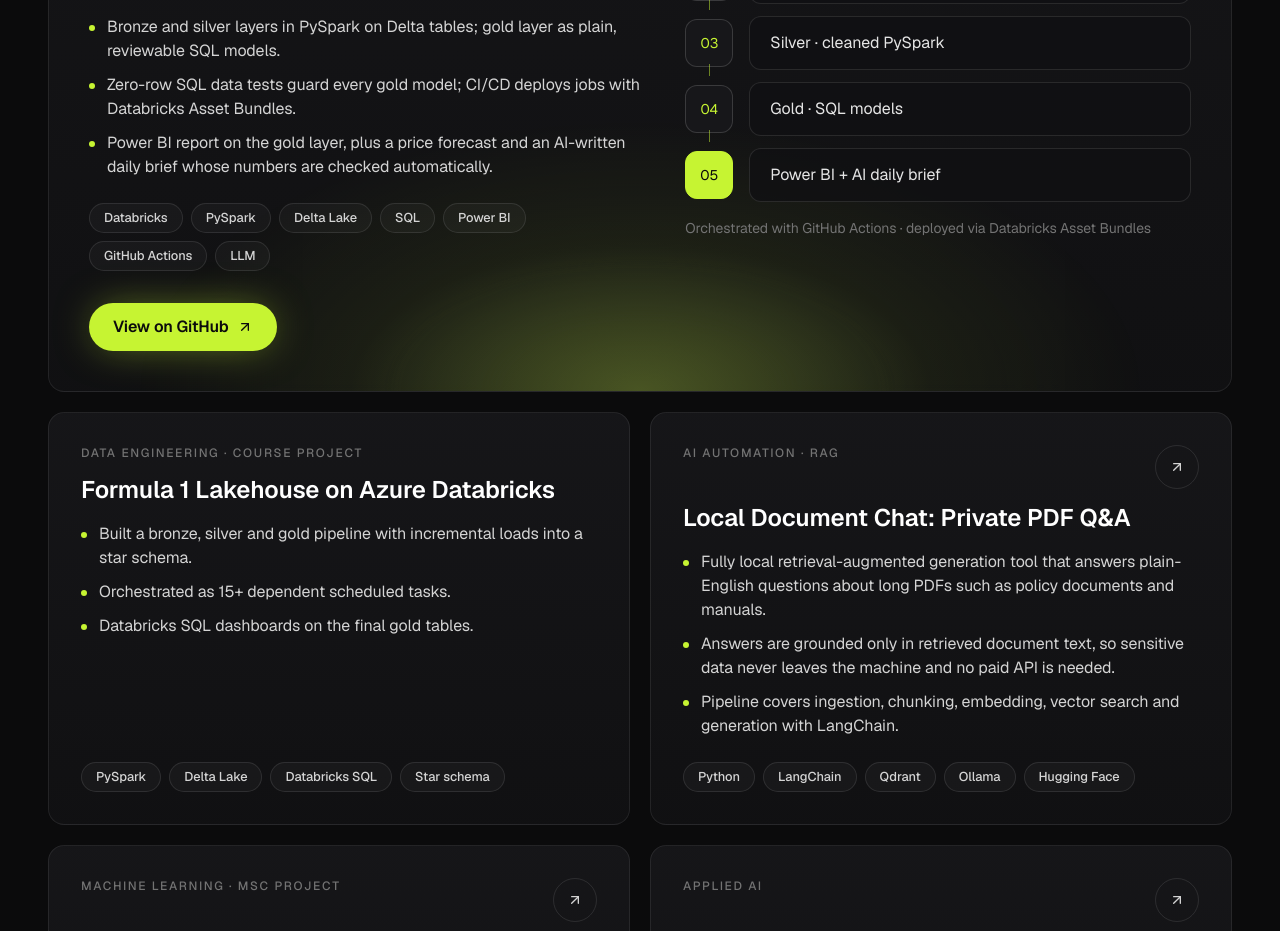
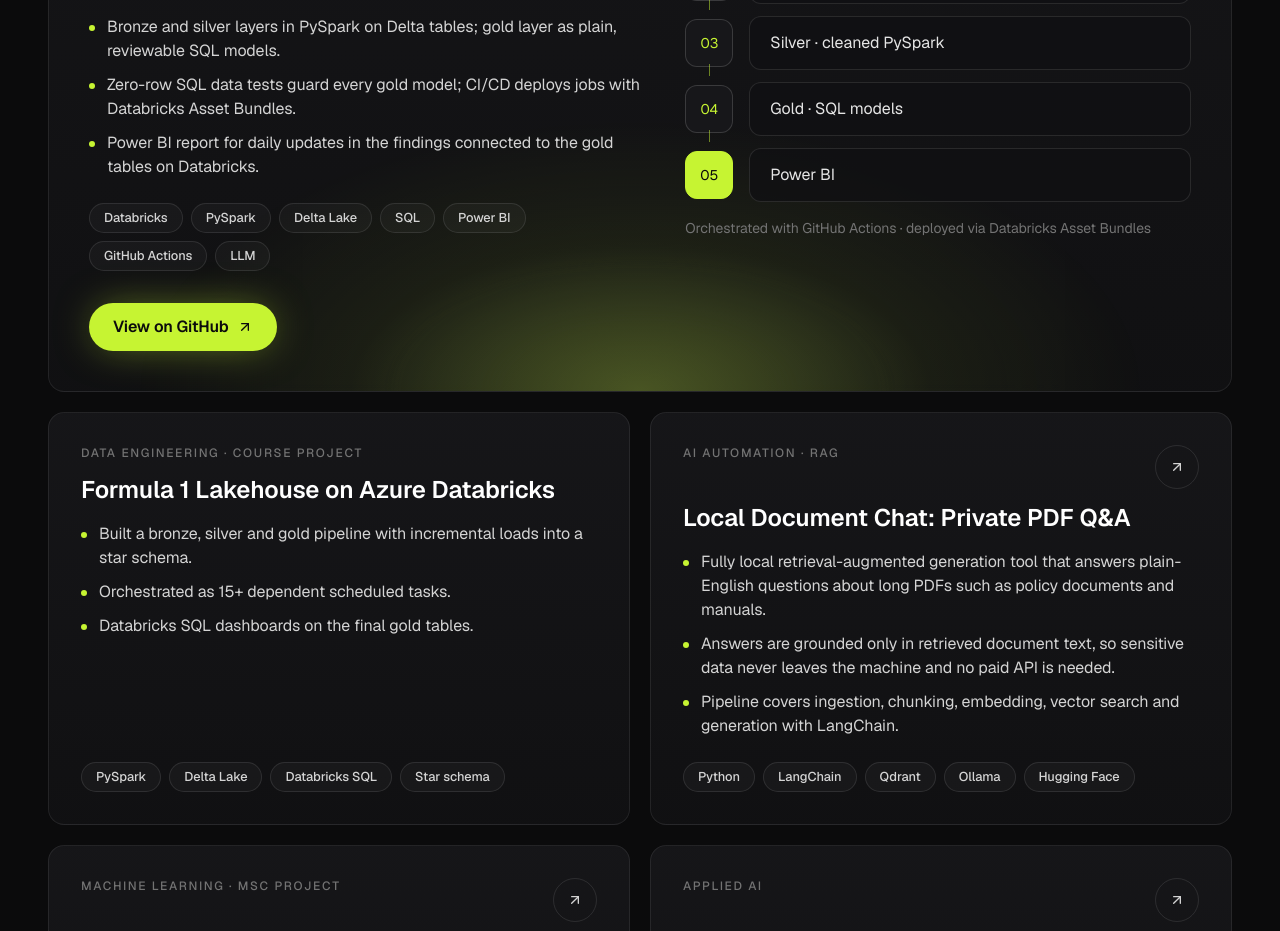
Before and after one commit to coderajyash/data-portfolio, a React (Vite) app: page / in a window 1280 px wide. Shown: the part 4940-5871 px from the top of the page. Built offline with nearby package versions, Linux system fonts and the light colour scheme.

Commit message:
Resume Update

```diff
--- a/src/constants/index.js
+++ b/src/constants/index.js
@@ -137,9 +137,9 @@ export const FEATURED_PROJECT = {
     "Scheduled ingestion from the Energy-Charts and Open-Meteo APIs with GitHub Actions.",
     "Bronze and silver layers in PySpark on Delta tables; gold layer as plain, reviewable SQL models.",
     "Zero-row SQL data tests guard every gold model; CI/CD deploys jobs with Databricks Asset Bundles.",
-    "Power BI report on the gold layer, plus a price forecast and an AI-written daily brief whose numbers are checked automatically.",
+    "Power BI report for daily updates in the findings connected to the gold tables on Databricks.",
   ],
-  flow: ["Energy-Charts + Open-Meteo APIs", "Bronze · raw Delta", "Silver · cleaned PySpark", "Gold · SQL models", "Power BI + AI daily brief"],
+  flow: ["Energy-Charts + Open-Meteo APIs", "Bronze · raw Delta", "Silver · cleaned PySpark", "Gold · SQL models", "Power BI"],
   technologies: ["Databricks", "PySpark", "Delta Lake", "SQL", "Power BI", "GitHub Actions", "LLM"],
 };
 
```
